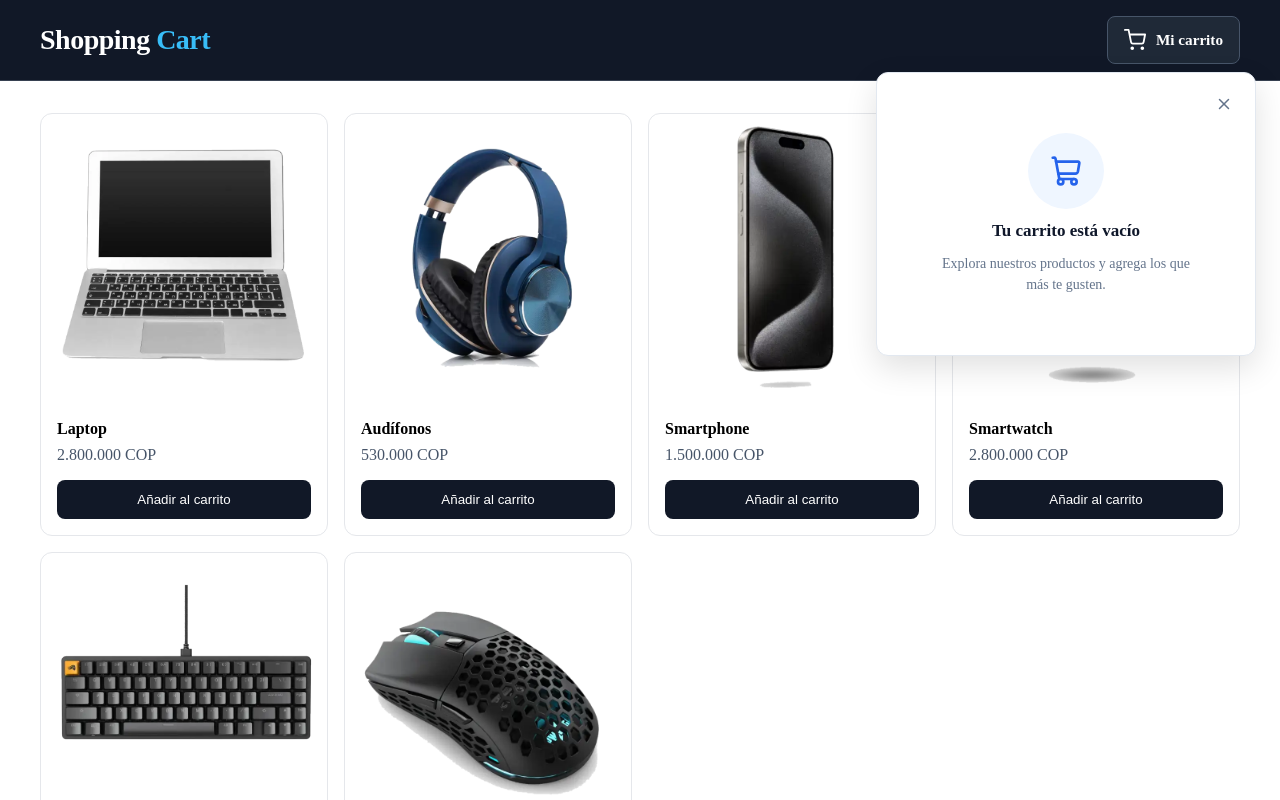
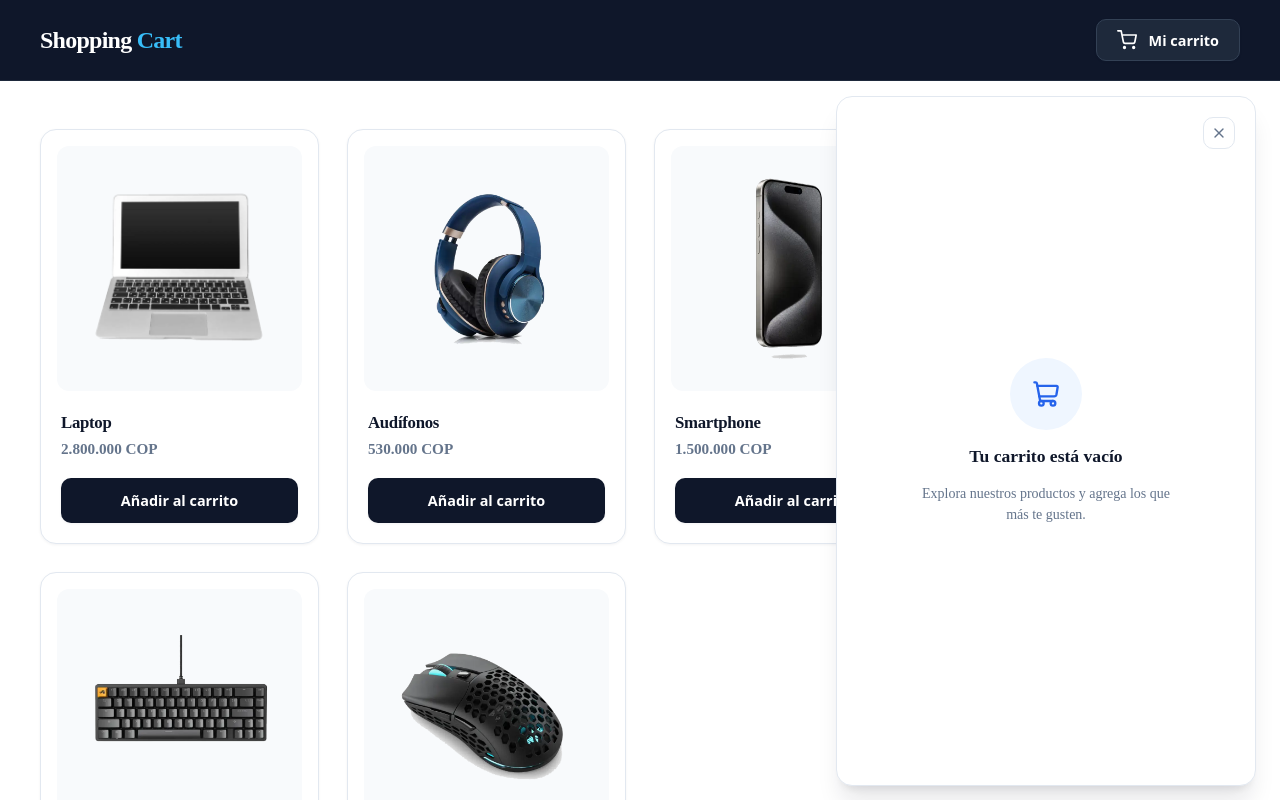
Before and after one commit to josecarlosonate/React-labs, a React (Vite) app in the folder projects/01-shopping-cart/: page / in a window 1280 px wide. Both pictures are taken after a click on the button "Mi carrito". Shown: the top 800 px of the page. Built offline with nearby package versions, Linux system fonts and the light colour scheme.

Commit message:
refactor estilos del proyecto

```diff
--- a/projects/01-shopping-cart/src/components/Car.tsx
+++ b/projects/01-shopping-cart/src/components/Car.tsx
@@ -20,29 +20,29 @@ function Car({
     increaseQuantity,
     decreaseQuantity }: CarProps) {
 
-    const isEmpty = () => carItems.length == 0
+    const isEmpty = () => carItems.length === 0
     const total = () => carItems.reduce((sum, item) => sum + (item.price * item.quantity), 0)
 
     return (
         <>
-            {isCarOpen &&
-                (
+            {isCarOpen && (
                 <div className="cart-panel">
                     <button className="close-btn" onClick={() => setIsCarOpen(false)}>
-                            <X size={18} />
+                        <X size={16} />
                     </button>
-                        {isEmpty()
-                            ? <div className="cart-empty">
+
+                    {isEmpty() ? (
+                        <div className="cart-empty">
                             <div className="cart-empty-icon">
-                                    <ShoppingCart size={32} />
+                                <ShoppingCart size={28} />
                             </div>
-
                             <h3>Tu carrito está vacío</h3>
                             <p>
                                 Explora nuestros productos y agrega los que más te gusten.
                             </p>
                         </div>
-                            : <div>
+                    ) : (
+                        <>
                             <div className="cart-header">
                                 <h2>Mi carrito</h2>
                                 <div className="cart-header-right">
@@ -52,7 +52,7 @@ function Car({
                                 </div>
                             </div>
 
-                                {/* Lista de Productos */}
+                            {/* Lista de Productos con Scroll Independiente */}
                             <div className="cart-items">
                                 {carItems.map((item) => (
                                     <div key={item.id} className="cart-item">
@@ -65,37 +65,40 @@ function Car({
                                                 <p>{item.price.toLocaleString('es-ES')} COP</p>
                                             </div>
                                             <div className="cart-item-quantity">
-                                                    <button onClick={() => decreaseQuantity(item.id)}><Minus size={16} /></button>
-                                                    <p>{item.quantity}</p>
-                                                    <button onClick={() => increaseQuantity(item.id)}><Plus size={16} /></button>
+                                                <button onClick={() => decreaseQuantity(item.id)}>
+                                                    <Minus size={14} />
+                                                </button>
+                                                <span>{item.quantity}</span>
+                                                <button onClick={() => increaseQuantity(item.id)}>
+                                                    <Plus size={14} />
+                                                </button>
                                             </div>
                                         </div>
                                         <div>
                                             <button className="cart-item-remove" onClick={() => removeItemFromCart(item.id)}>
-                                                    <Trash2 size={18} />
+                                                <Trash2 size={16} />
                                             </button>
                                         </div>
                                     </div>
                                 ))}
                             </div>
 
+                            {/* Contenedor de Cierre Fijo en la Base */}
+                            <div className="cart-summary-block">
                                 <div className="cart-footer">
                                     <span>Total</span>
                                     <p>{total().toLocaleString('es-ES')} COP</p>
                                 </div>
-
-                                <div>
-                                    <button className="cart-clear-btn" onClick={clearCart}>vaciar carrito</button>
+                                <button className="cart-clear-btn" onClick={clearCart}>
+                                    Vaciar carrito
+                                </button>
                             </div>
+                        </>
+                    )}
                 </div>
-                        }
-
-                    </div>
-                )
-            }
+            )}
         </>
-
     )
 }
 
-export default Car
+export default Car;
--- a/projects/01-shopping-cart/src/components/Product.tsx
+++ b/projects/01-shopping-cart/src/components/Product.tsx
@@ -10,17 +10,19 @@ function Product({ product, addItemToCart }: ProductProps) {
 
     return (
         <div className="product-card">
-            <div>
+            <div className="product-card__image-container">
                 <img className="product-card__image" src={image} alt={name} />
+            </div>
+
             <div className="product-card__content">
-                    <div>
+                <div className="product-card__info">
                     <h3 className="product-card__name">{name}</h3>
                     <p className="product-card__price">{price.toLocaleString('es-ES')} COP</p>
                 </div>
+
                 <button type="button" className="product-card__button" onClick={() => addItemToCart(id)}>
                     Añadir al carrito
                 </button>
-                </div>
             </div>
         </div>
     );
--- a/projects/01-shopping-cart/src/index.css
+++ b/projects/01-shopping-cart/src/index.css
@@ -1,3 +1,34 @@
+/* ==========================================================================
+   Configuración General y Variables
+   ========================================================================== */
+:root {
+  --font-main: system-ui, -apple-system, BlinkMacSystemFont, "Segoe UI", Roboto, sans-serif;
+
+  /* Paleta de Colores Modernos */
+  --bg-app: #f8fafc;
+  --bg-card: #ffffff;
+  --border-light: #e2e8f0;
+
+  --text-main: #0f172a;
+  --text-muted: #64748b;
+
+  /* Identidad de Marca */
+  --brand-dark: #0f172a;
+  --brand-hover: #1e293b;
+  --brand-accent: #38bdf8;
+
+  /* Estados */
+  --success: #10b981;
+  --danger: #ef4444;
+  --danger-light: #fef2f2;
+
+  /* Efectos */
+  --shadow-sm: 0 1px 3px rgba(15, 23, 42, 0.05);
+  --shadow-md: 0 4px 6px -1px rgba(15, 23, 42, 0.08), 0 2px 4px -2px rgba(15, 23, 42, 0.08);
+  --shadow-lg: 0 20px 25px -5px rgba(15, 23, 42, 0.1), 0 8px 10px -6px rgba(15, 23, 42, 0.1);
+  --radius-md: 10px;
+  --radius-lg: 16px;
+}
 
 * {
   box-sizing: border-box;
@@ -14,19 +45,23 @@ body {
   min-height: 100vh;
 }
 
-/* Header */
+/* ==========================================================================
+   Header Component
+   ========================================================================== */
 .header {
   width: 100%;
-  background-color: #111827;
+  background-color: var(--brand-dark);
   color: #ffffff;
-  border-bottom: 1px solid #374151;
+  border-bottom: 1px solid #1e293b;
+  position: sticky;
+  top: 0;
+  z-index: 90;
 }
 
 .header__container {
-  width: min(100% - 2rem, 1200px);
+  width: min(100% - 2.5rem, 1200px);
   min-height: 80px;
   margin: 0 auto;
-
   display: flex;
   align-items: center;
   justify-content: space-between;
@@ -35,103 +70,80 @@ body {
 
 .header__logo {
   color: #ffffff;
-  font-size: 1.75rem;
-  font-weight: 700;
+  font-size: 1.5rem;
+  font-weight: 800;
   text-decoration: none;
-  letter-spacing: -0.5px;
+  letter-spacing: -0.75px;
+  transition: opacity 0.2s ease;
+}
+
+.header__logo:hover {
+  opacity: 0.9;
 }
 
 .header__logo span {
-  color: #38bdf8;
+  color: var(--brand-accent);
 }
 
 .header__cart {
   display: inline-flex;
   align-items: center;
   justify-content: center;
-  gap: 0.65rem;
-
-  padding: 0.75rem 1rem;
-  border: 1px solid #475569;
-  border-radius: 0.5rem;
-
-  background-color: #1f2937;
+  gap: 0.75rem;
+  padding: 0.65rem 1.25rem;
+  border: 1px solid #334155;
+  border-radius: var(--radius-md);
+  background-color: #1e293b;
   color: #ffffff;
-  font: inherit;
-  font-size: 0.95rem;
+  font-family: var(--font-main);
+  font-size: 0.9rem;
   font-weight: 600;
-
   cursor: pointer;
-  transition: background-color 0.2s ease;
+  transition: all 0.2s cubic-bezier(0.4, 0, 0.2, 1);
+  box-shadow: var(--shadow-sm);
 }
 
 .header__cart:hover {
-  background-color: #374151;
+  background-color: #273549;
+  border-color: #475569;
+  transform: translateY(-1px);
+}
+
+.header__cart:active {
+  transform: translateY(0);
 }
 
 .header__cart:focus-visible,
 .header__logo:focus-visible {
-  outline: 2px solid #38bdf8;
+  outline: 2px solid var(--brand-accent);
   outline-offset: 4px;
 }
 
 .header__cart-icon {
-  width: 22px;
-  height: 22px;
+  width: 20px;
+  height: 20px;
   flex-shrink: 0;
 }
 
-/* Tablets */
-@media (max-width: 768px) {
-  .header__container {
-    min-height: 70px;
+/* ==========================================================================
+   Product Grid & Cards
+   ========================================================================== */
+.products-grid {
+  width: min(100% - 2.5rem, 1200px);
+  margin: 3rem auto;
+  display: grid;
+  grid-template-columns: repeat(1, minmax(0, 1fr));
+  gap: 1.75rem;
 }
 
-  .header__logo {
-    font-size: 1.4rem;
+@media (min-width: 540px) {
+  .products-grid { grid-template-columns: repeat(2, minmax(0, 1fr)); }
 }
+@media (min-width: 850px) {
+  .products-grid { grid-template-columns: repeat(3, minmax(0, 1fr)); }
 }
-
-/* Móviles */
-@media (max-width: 480px) {
-  .header__container {
-    min-height: 64px;
-  }
-
-  .header__logo {
-    font-size: 1.2rem;
-  }
-
-  .header__cart {
-    padding: 0.7rem;
-  }
-
-  .header__cart-text {
-    display: none;
-  }
-}
-
-.products-grid {
-  width: min(100% - 2rem, 1200px);
-  margin: 2rem auto;
-
-  display: grid;
-  grid-template-columns: repeat(2, minmax(0, 1fr));
-  gap: 1rem;
-}
-
-/* Tablets */
-@media (min-width: 768px) {
-  .products-grid {
-    grid-template-columns: repeat(3, minmax(0, 1fr));
-  }
-}
-
-/* Escritorio */
-@media (min-width: 1024px) {
-  .products-grid {
-    grid-template-columns: repeat(4, minmax(0, 1fr));
-  }
+@media (min-width: 1100px) {
+  .products-grid { grid-template-columns: repeat(4, minmax(0, 1fr)); }
 }
 
 .product-card {
@@ -139,130 +151,152 @@ body {
   display: flex;
   flex-direction: column;
   overflow: hidden;
-  border: 1px solid #e5e7eb;
-  border-radius: 12px;
-  background: white;
-  transition: transform 0.25s ease, box-shadow 0.25s ease, border-color 0.25s ease;
+  border: 1px solid var(--border-light);
+  border-radius: var(--radius-lg);
+  background: var(--bg-card);
+  padding: 1rem;
+  box-shadow: var(--shadow-sm);
+  transition: all 0.3s cubic-bezier(0.4, 0, 0.2, 1);
 }
 
-@media (hover: hover) {
 .product-card:hover {
   transform: translateY(-6px);
-    box-shadow: 0 12px 24px rgba(15, 23, 42, 0.12);
+  box-shadow: var(--shadow-lg);
   border-color: #cbd5e1;
 }
+
+.product-card__image-container {
+  width: 100%;
+  aspect-ratio: 1 / 1;
+  background-color: #f8fafc;
+  border-radius: calc(var(--radius-lg) - 4px);
+  overflow: hidden;
+  display: flex;
+  align-items: center;
+  justify-content: center;
+  padding: 1.5rem;
 }
 
 .product-card__image {
-  width: 100%;
-  aspect-ratio: 1 / 1;
+  max-width: 100%;
+  max-height: 100%;
   object-fit: contain;
-  transition: transform 0.3s ease;
+  transition: transform 0.4s cubic-bezier(0.4, 0, 0.2, 1);
 }
 
-@media (hover: hover) {
 .product-card:hover .product-card__image {
-    transform: scale(1.04);
-  }
-}
-
-@media (prefers-reduced-motion: reduce) {
-  .product-card,
-  .product-card__image {
-    transition: none;
-  }
-
-  .product-card:hover,
-  .product-card:hover .product-card__image {
-    transform: none;
-  }
+  transform: scale(1.06);
 }
 
 .product-card__content {
   flex: 1;
   display: flex;
   flex-direction: column;
-  gap: 1rem;
-  padding: 1rem;
+  gap: 1.25rem;
+  padding: 1.25rem 0.25rem 0.25rem 0.25rem;
+}
+
+.product-card__info {
+  display: flex;
+  flex-direction: column;
+  gap: 0.35rem;
 }
 
 .product-card__name {
   margin: 0;
-  font-size: 1rem;
+  font-size: 1.05rem;
+  font-weight: 700;
+  color: var(--text-main);
+  letter-spacing: -0.3px;
+  line-height: 1.4;
 }
 
 .product-card__price {
-  margin: 0.5rem 0 0;
-  color: #475569;
+  margin: 0;
+  color: var(--text-muted);
+  font-size: 0.95rem;
+  font-weight: 600;
 }
 
 .product-card__button {
   width: 100%;
   margin-top: auto;
-  padding: 0.75rem 0.5rem;
+  padding: 0.8rem 1rem;
   border: 0;
-  border-radius: 8px;
-  background: #111827;
+  border-radius: var(--radius-md);
+  background: var(--brand-dark);
   color: white;
+  font-family: var(--font-main);
+  font-weight: 600;
+  font-size: 0.9rem;
   cursor: pointer;
+  box-shadow: var(--shadow-sm);
+  transition: all 0.2s ease;
+  display: flex;
+  align-items: center;
+  justify-content: center;
+  gap: 0.5rem;
 }
 
 .product-card__button:hover {
-  background: #374151;
+  background: var(--brand-hover);
+  transform: translateY(-1px);
+  box-shadow: var(--shadow-md);
 }
 
+.product-card__button:active {
+  transform: translateY(0);
+}
+
+/* ==========================================================================
+   Shopping Cart Sidebar Panel
+   ========================================================================== */
   .cart-panel {
-  width: 380px;
+  width: 420px;
   max-width: calc(100vw - 32px);
-  background-color: #fff;
-  border: 1px solid #e2e8f0;
-  border-radius: 12px;
-  box-shadow: 0 12px 32px rgba(0, 0, 0, 0.12);
-  padding: 20px;
-  position: absolute;
-  top: 72px;
+  height: calc(100vh - 110px);
+  background-color: var(--bg-card);
+  border: 1px solid var(--border-light);
+  border-radius: var(--radius-lg);
+  box-shadow: var(--shadow-lg);
+  padding: 1.5rem;
+  position: fixed;
+  top: 96px;
   right: 24px;
   z-index: 100;
-}
-
-@media (max-width: 600px) {
-  .cart-panel {
-    top: 72px;
-    right: 16px;
-    width: calc(100% - 32px);
-    max-height: 70dvh;
-    overflow-y: auto;
-  }
+  display: flex;
+  flex-direction: column;
 }
 
 .cart-header {
   display: flex;
   justify-content: space-between;
   align-items: center;
-  padding-bottom: 16px;
-  padding-right: 30px;
-  border-bottom: 1px solid #e2e8f0;
+  padding-bottom: 1.25rem;
+  border-bottom: 1px solid var(--border-light);
 }
 
 .cart-header h2 {
   margin: 0;
-  font-size: 20px;
-  font-weight: 600;
-  color: #0f172a;
+  font-size: 1.25rem;
+  font-weight: 700;
+  color: var(--text-main);
+  letter-spacing: -0.5px;
 }
 
 .cart-header-right {
   display: flex;
   align-items: center;
   gap: 12px;
+  margin-right: 2rem;
 }
 
 .products-badge {
-  font-size: 12px;
-  font-weight: 600;
-  color: #1d4ed8;
+  font-size: 0.75rem;
+  font-weight: 700;
+  color: #2563eb;
   background-color: #dbeafe;
-  padding: 6px 12px;
+  padding: 0.35rem 0.75rem;
   border-radius: 999px;
   white-space: nowrap;
 }
@@ -271,50 +305,73 @@ body {
   display: flex;
   align-items: center;
   justify-content: center;
-  width: 30px;
-  height: 30px;
-  border: none;
-  border-radius: 6px;
-  background: transparent;
-  color: #64748b;
-  font-size: 18px;
+  width: 32px;
+  height: 32px;
+  border: 1px solid var(--border-light);
+  border-radius: var(--radius-md);
+  background: var(--bg-card);
+  color: var(--text-muted);
+  font-size: 16px;
   cursor: pointer;
-  transition: background-color 0.2s, color 0.2s;
+  transition: all 0.2s ease;
   position: absolute;
-  top: 16px;
-  right: 16px;
-  z-index: 1;
+  top: 1.25rem;
+  right: 1.25rem;
 }
 
 .close-btn:hover {
   background-color: #f1f5f9;
-  color: #0f172a;
+  color: var(--text-main);
+  border-color: #cbd5e1;
 }
 
 .cart-items {
   display: flex;
   flex-direction: column;
-  gap: 16px;
-  max-height: 320px;
+  gap: 1rem;
+  flex: 1;
   overflow-y: auto;
-  padding: 16px 0;
+  padding: 1rem 0;
+  margin-right: -0.5rem;
+  padding-right: 0.5rem;
+}
+
+/* Personalización barra desplazamiento panel */
+.cart-items::-webkit-scrollbar {
+  width: 6px;
+}
+.cart-items::-webkit-scrollbar-track {
+  background: transparent;
+}
+.cart-items::-webkit-scrollbar-thumb {
+  background: #cbd5e1;
+  border-radius: 999px;
 }
 
 .cart-item {
   display: flex;
   align-items: center;
-  gap: 12px;
-  padding: 12px 0;
-  border-bottom: 1px solid #e2e8f0;
+  gap: 1rem;
+  padding: 0.85rem;
+  border: 1px solid var(--border-light);
+  border-radius: var(--radius-md);
+  background: #fafafa;
+  transition: background-color 0.2s ease;
+}
+
+.cart-item:hover {
+  background: #f8fafc;
 }
 
 .cart-item-image {
-  width: 64px;
-  height: 64px;
+  width: 68px;
+  height: 68px;
   flex-shrink: 0;
   border-radius: 8px;
-  background-color: #f8fafc;
+  border: 1px solid var(--border-light);
+  background-color: #ffffff;
   overflow: hidden;
+  padding: 0.35rem;
 }
 
 .cart-item-image img {
@@ -327,49 +384,68 @@ body {
   display: flex;
   flex: 1;
   flex-direction: column;
-  gap: 8px;
+  gap: 0.5rem;
   min-width: 0;
 }
 
 .cart-item-info {
   display: flex;
   flex-direction: column;
-  gap: 4px;
+  gap: 2px;
 }
 
 .cart-item-info p {
-  margin: 0;
+  margin: 3px;
+  padding: 0;
 }
 
 .cart-item-info p:first-child {
-  font-size: 14px;
-  font-weight: 600;
-  color: #0f172a;
+  font-size: 0.9rem;
+  font-weight: 700;
+  color: var(--text-main);
+  white-space: nowrap;
+  overflow: hidden;
+  text-overflow: ellipsis;
 }
 
 .cart-item-info p:last-child {
-  font-size: 13px;
-  color: #64748b;
+  font-size: 0.8rem;
+  font-weight: 600;
+  color: var(--text-muted);
 }
 
 .cart-item-quantity {
   display: flex;
   align-items: center;
-  gap: 10px;
+  gap: 8px;
 }
 
 .cart-item-quantity button {
-  width: 28px;
-  height: 28px;
+  width: 26px;
+  height: 26px;
   border: 1px solid #cbd5e1;
   border-radius: 6px;
-  background-color: #f8fafc;
-  color: #0f172a;
+  background-color: #ffffff;
+  color: var(--text-main);
+  font-weight: 600;
   cursor: pointer;
+  display: flex;
+  align-items: center;
+  justify-content: center;
+  transition: all 0.15s ease;
 }
 
 .cart-item-quantity button:hover {
-  background-color: #dbeafe;
+  background-color: #eff6ff;
+  border-color: #bfdbfe;
+  color: #2563eb;
+}
+
+.cart-item-quantity span {
+  font-size: 0.85rem;
+  font-weight: 700;
+  min-width: 16px;
+  text-align: center;
 }
 
 .cart-item-remove {
@@ -378,7 +454,7 @@ body {
   justify-content: center;
   border: none;
   background: transparent;
-  color: #dc2626;
+  color: var(--danger);
   cursor: pointer;
   padding: 8px;
   border-radius: 6px;
@@ -386,72 +462,103 @@ body {
 }
 
 .cart-item-remove:hover {
-  background-color: #fef2f2;
+  background-color: var(--danger-light);
+}
+
+.cart-summary-block {
+  margin-top: auto;
+  border-top: 1px solid var(--border-light);
+  padding-top: 1rem;
+  background-color: var(--bg-card);
 }
 
 .cart-footer {
   display: flex;
   justify-content: space-between;
   align-items: center;
-  padding: 20px 0;
+  padding-bottom: 1rem;
 }
 
 .cart-footer p {
   margin: 0;
-  font-size: 18px;
-  font-weight: 700;
-  color: #0f172a;
+  font-size: 1.1rem;
+  font-weight: 800;
+  color: var(--text-main);
+  letter-spacing: -0.3px;
 }
 
 .cart-clear-btn {
   width: 100%;
-  padding: 12px;
-  border: 1px solid #fecaca;
-  border-radius: 8px;
-  background-color: #fff;
-  color: #dc2626;
-  font-size: 14px;
-  font-weight: 600;
+  padding: 0.85rem;
+  border: 1px solid #fee2e2;
+  border-radius: var(--radius-md);
+  background-color: var(--danger-light);
+  color: var(--danger);
+  font-size: 0.9rem;
+  font-weight: 700;
   cursor: pointer;
-  transition: background-color 0.2s;
+  transition: all 0.2s ease;
+  display: flex;
+  align-items: center;
+  justify-content: center;
+  gap: 0.5rem;
 }
 
 .cart-clear-btn:hover {
-  background-color: #fef2f2;
+  background-color: var(--danger);
+  color: #ffffff;
+  border-color: var(--danger);
+  box-shadow: var(--shadow-md);
 }
 
-
+/* ==========================================================================
+Empty Cart State
+========================================================================== */
 .cart-empty {
   display: flex;
   flex-direction: column;
   align-items: center;
+  justify-content: center;
   text-align: center;
-  gap: 12px;
-  padding: 40px 16px;
+  gap: 1rem;
+  flex: 1;
+  padding: 2.5rem 1rem;
 }
 
 .cart-empty-icon {
   display: flex;
   align-items: center;
   justify-content: center;
-  width: 76px;
-  height: 76px;
+  width: 72px;
+  height: 72px;
   border-radius: 50%;
   background-color: #eff6ff;
   color: #2563eb;
+  font-size: 1.75rem;
 }
-
 .cart-empty h3 {
   margin: 0;
-  font-size: 17px;
-  font-weight: 600;
-  color: #0f172a;
+  font-size: 1.1rem;
+  font-weight: 700;
+  color: var(--text-main);
 }
 
 .cart-empty p {
   margin: 0;
-  max-width: 260px;
-  font-size: 14px;
+  max-width: 250px;
+  font-size: 0.875rem;
   line-height: 1.5;
-  color: #64748b;
+  color: var(--text-muted);
 }
+
+/* Responsive general para el panel en pantallas pequeñas */
+@media (max-width: 600px) {
+.header__container { width: min(100% - 1.5rem, 1200px); }
+.products-grid { width: min(100% - 1.5rem, 1200px); margin: 1.5rem auto; }
+  .cart-panel {
+    top: 90px;
+    right: 16px;
+    width: calc(100% - 32px);
+    height: calc(100dvh - 120px);
+  }
+}
```
Lines whose indentation alone changed are shown as unchanged.
